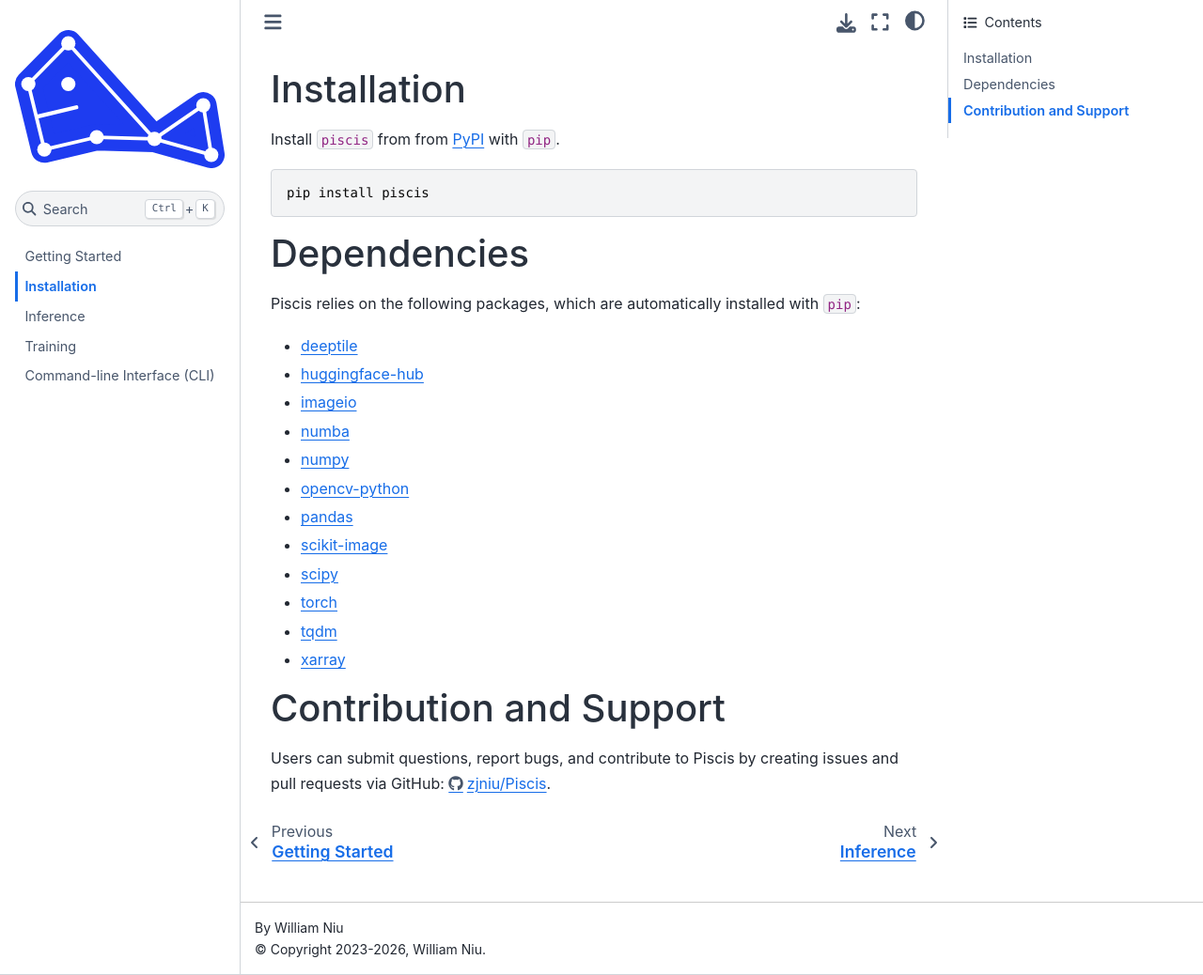
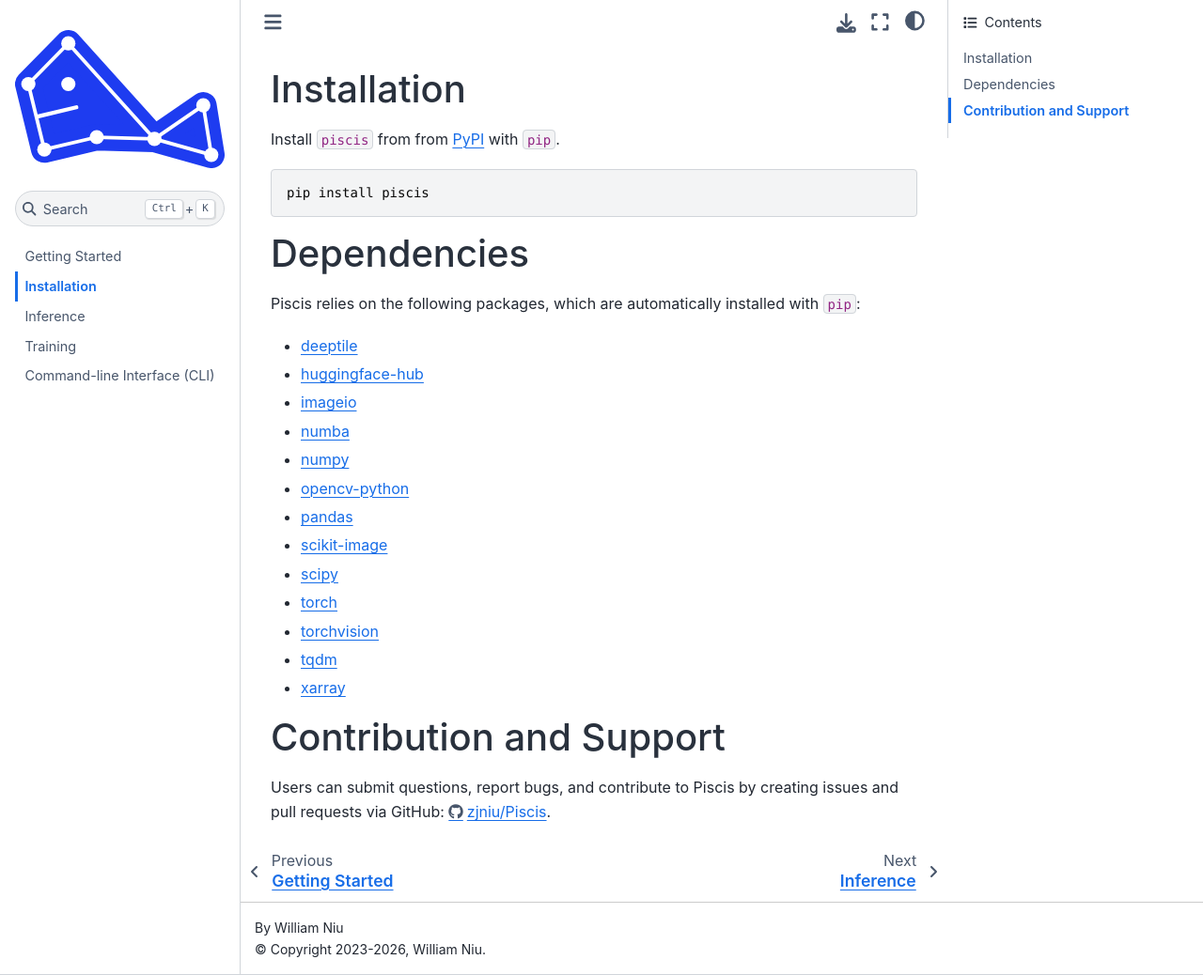
Before and after one commit to zjniu/Piscis, a Sphinx documentation site: the page built from docs/source/installation.rst, in a window 1280 px wide and 1038 px high. Shown: the whole window at 94% size. Built offline with Sphinx 7.4.7 and the Sphinx Book theme 1.1.4, drawn with Linux system fonts in a browser that asks for light colours.

Commit message:
Add torchvision as dependency

```diff
--- a/docs/source/installation.rst
+++ b/docs/source/installation.rst
@@ -22,6 +22,7 @@ Piscis relies on the following packages, which are automatically installed with
 - `scikit-image <https://scikit-image.org/>`_
 - `scipy <https://scipy.org/>`_
 - `torch <https://pytorch.org/>`_
+- `torchvision <https://pytorch.org/>`_
 - `tqdm <https://github.com/tqdm/tqdm>`_
 - `xarray <https://xarray.dev/>`_
 
--- a/pyproject.toml
+++ b/pyproject.toml
@@ -28,6 +28,7 @@ dependencies = [
     'scikit-image',
     'scipy',
     'torch',
+    'torchvision',
     'tqdm',
     'xarray'
 ]
```
